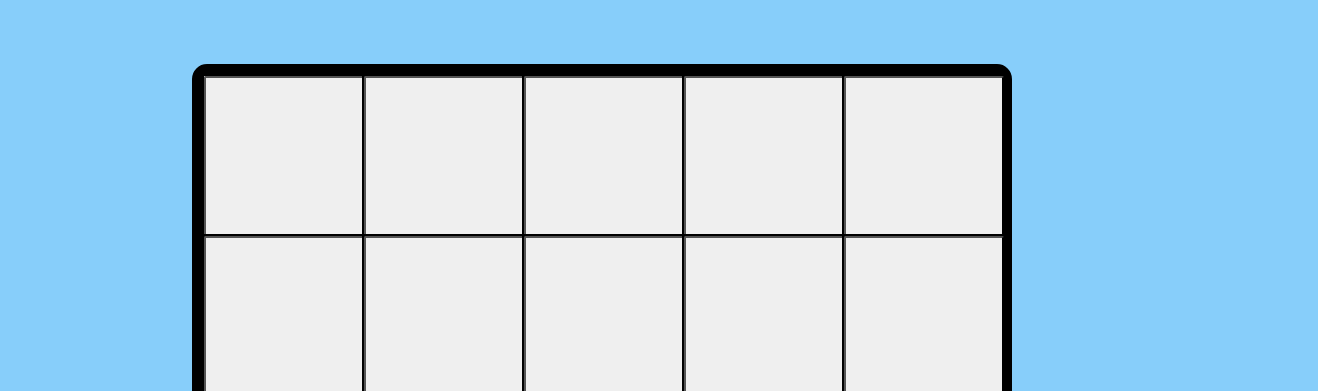
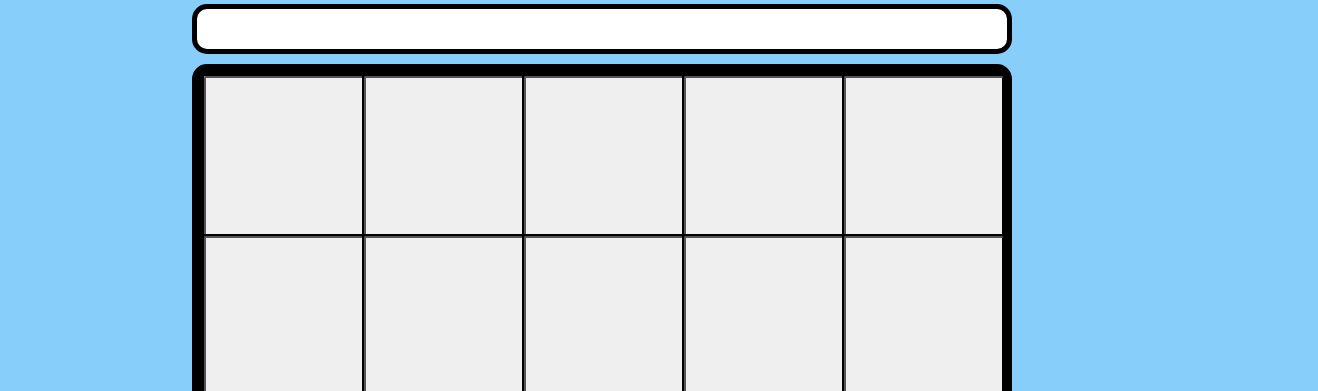
Before and after one commit to Davedude1011-dump/TSpaintTestSitePhone, a plain HTML site: page index.html in a window 1280 px wide. Shown: the top 391 px of the page, 1318 px wide, since content can reach past the window. Drawn offline with Linux system fonts and the light colour scheme.

Commit message:
Add files via upload

```diff
--- a/index.html
+++ b/index.html
@@ -7,6 +7,15 @@
   </head>
   <body id="body">
     <div id="color"></div>
+    <div id="pallete" style="
+    background-color: white;
+    position: absolute;
+    border: 5px solid black;
+    left: 15%;
+    top: 0.5%;
+    height: 5%;
+    width: 810px;
+    border-radius: 15px;"></div>
     <!-- Page Border: -->
     <div id="pageBorder" style="left: 15%">
       <div id="innerSquares">
@@ -266,7 +275,7 @@
           </div>
         </div>
       </div>
-      <div id="rightSideTab" style="top:50%">
+      <div id="rightSideTab" style="top:50%; left: 65%">
         <div id="rightSideTabTitle">
           <h1 align="center">Title</h1>
         </div>
```
